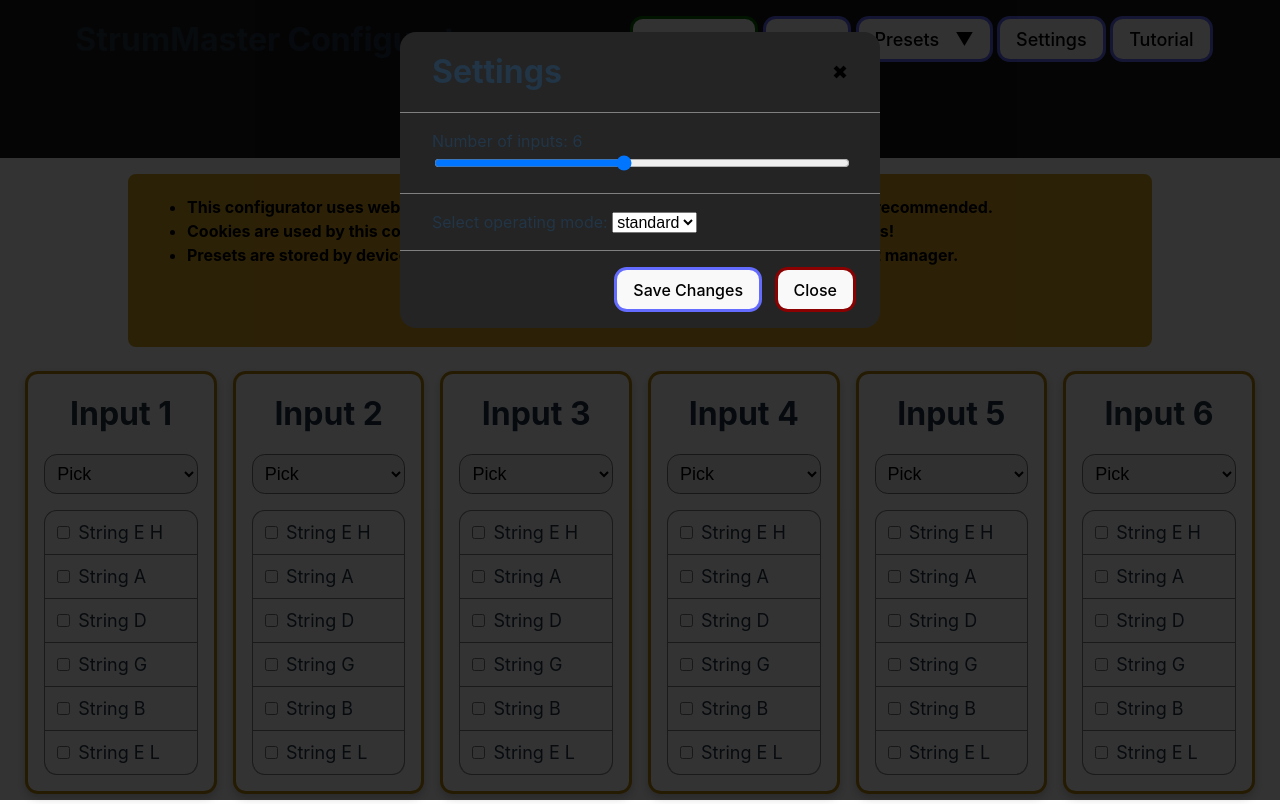
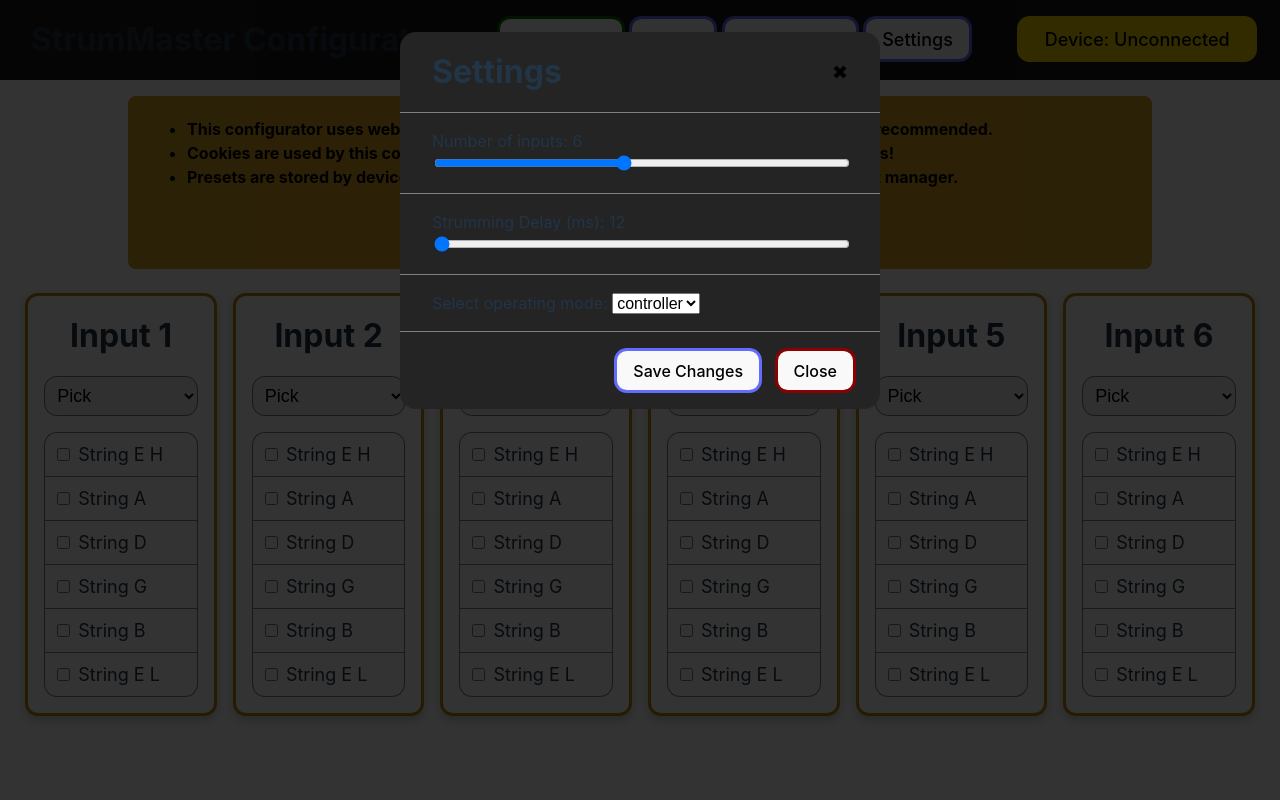
Before and after one commit to andwhyd/StrumMasterConfig, a Svelte app: page / in a window 1280 px wide. Both pictures are taken after a click on the button "Settings". Built offline with nearby package versions, Linux system fonts and the light colour scheme.

Commit message:
Add fire delay settings

```diff
--- a/src/App.svelte
+++ b/src/App.svelte
@@ -68,8 +68,8 @@
             ? StrumMaster.getDeviceName()
             : StrumMaster.defaultDeviceName;
           await StrumMaster.send("CONNECTING");
+          await setMode();
           connected = true;
-          await setMode();
           checkConnectionInt = setInterval(checkConnection, 1000);
         })
         .catch((error) => console.log(error));
@@ -86,6 +86,22 @@
       "Config applied!",
       "Config failed to apply"
     );
+  };
+  const updateFireDelay = async (event) => {
+    if (connected) {
+      await StrumMaster.send(modes.configuring.command);
+      await StrumMaster.send(
+        "FIREDELAY:" + event.detail.fireDelay.toString().padStart(3, "0")
+      );
+      await setMode();
+      waitForMessage(
+        "CONFIGURED",
+        undefined,
+        undefined,
+        "Settings applied!",
+        "Settings failed to apply"
+      );
+    }
   };
 
   // Live play
@@ -156,7 +172,7 @@
   /> -->
 </main>
 
-<Settings bind:showSettings />
+<Settings bind:showSettings on:updateFireDelay={updateFireDelay} />
 <Tutorial bind:showTutorial />
 <Presets bind:showPresets />
 
--- a/src/lib/InputCard.svelte
+++ b/src/lib/InputCard.svelte
@@ -63,7 +63,7 @@
     };
 
     const handleKeydown = (event) => {
-        if ($selMode == modes.live && event.key === keybind) {
+        if ($selMode == modes.keyboard && event.key === keybind) {
             dispatch("livePlay", { id: idx });
         }
     };
@@ -96,7 +96,7 @@
             {/each}
         </div>
     </div>
-    {#if $selMode == modes.live}
+    {#if $selMode == modes.keyboard}
         <div class="live_control" transition:slide>
             <button on:click={() => dispatch("livePlay", { id: idx })}>
                 Play
--- a/src/lib/header/Header.svelte
+++ b/src/lib/header/Header.svelte
@@ -37,14 +37,14 @@
     >
       Settings
     </button>
-    <button
+    <!-- <button
       class="tutorial"
       on:click={() => {
         dispatch("tutorial");
       }}
     >
       Tutorial
-    </button>
+    </button> -->
   </div>
   <div class="button_holder">
     <button
--- a/src/lib/header/PresetsDropdown.svelte
+++ b/src/lib/header/PresetsDropdown.svelte
@@ -27,9 +27,9 @@
                 dispatch("presets");
             }}>Load/Manage Presets</button
         >
-        <button on:click={() => localStorage.clear()}
+        <!-- <button on:click={() => localStorage.clear()}
             >DEV: Clear Local Storage
-        </button>
+        </button> -->
     </div>
 </div>
 
--- a/src/lib/modals/Settings.svelte
+++ b/src/lib/modals/Settings.svelte
@@ -1,4 +1,6 @@
 <script>
+    import { createEventDispatcher } from "svelte";
+    const dispatch = createEventDispatcher();
     import Modal from "./Modal.svelte";
     export let showSettings;
 
@@ -9,6 +11,9 @@
     const updateButtonNum = () => {
         buttonNum = $currentConfig.buttonNum;
     };
+
+    // Fire delay settings
+    let strumDelay = 12;
 
     // Mode setting
     import { modes } from "../../store";
@@ -21,6 +26,7 @@
         if (selectMode != $selMode.id) {
             $selMode = modes[Object.keys(modes)[selectMode]];
         }
+        dispatch("updateFireDelay", {fireDelay: strumDelay})
         showSettings = false;
     };
 </script>
@@ -31,6 +37,12 @@
             <label>
                 Number of inputs: {buttonNum}
                 <input type="range" min="1" max="12" bind:value={buttonNum} />
+            </label>
+        </div>
+        <div class="option">
+            <label>
+                Strumming Delay (ms): {strumDelay}
+                <input type="range" min="12" max="100" bind:value={strumDelay} />
             </label>
         </div>
         <div class="option">
--- a/src/store.js
+++ b/src/store.js
@@ -15,12 +15,12 @@ export const strings = [
 ];
 export const modes = {
     configuring: { id: 0, command: "MODE:00", hidden: true },
-    standard: { id: 1, command: "MODE:01", hidden: false },
+    controller: { id: 1, command: "MODE:01", hidden: false },
     serial: { id: 2, command: "MODE:02", hidden: false },
-    live: { id: 3, command: "MODE:03", hidden: false },
+    keyboard: { id: 3, command: "MODE:03", hidden: false },
     error: { id: 99, command: "MODE:99", hidden: true },
 };
-export const selMode = writable(modes.standard);
+export const selMode = writable(modes.controller);
 
 const updateButtonNum = (config, num) => {
     config.buttonNum = num;
```
